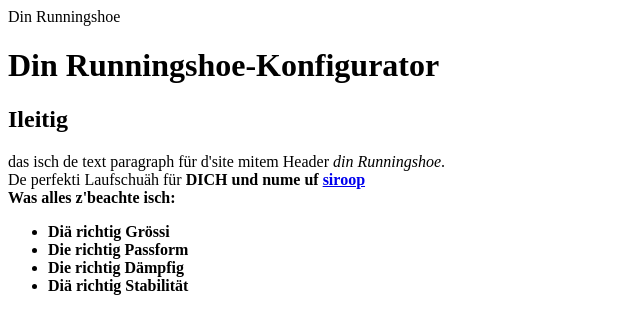
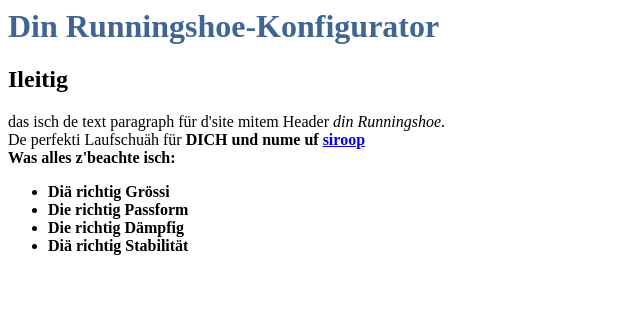
Before and after one commit to FanaticRudolph/FanaticRudolph.github.io, a plain HTML site: page index.html in a window 1280 px wide. Shown: the whole page, without its empty margins (0-640 px from the left). Drawn offline with Linux system fonts and the light colour scheme.

Commit message:
next try css inkludiärt

```diff
--- a/index.html
+++ b/index.html
@@ -1,5 +1,6 @@
 <head>
-    Din Runningshoe
+    <title>Din Runningshoe</title>
+    <link rel="stylesheet" href="main.css">
 </head>
 <body>
 <h1>Din Runningshoe-Konfigurator</h1>
```
